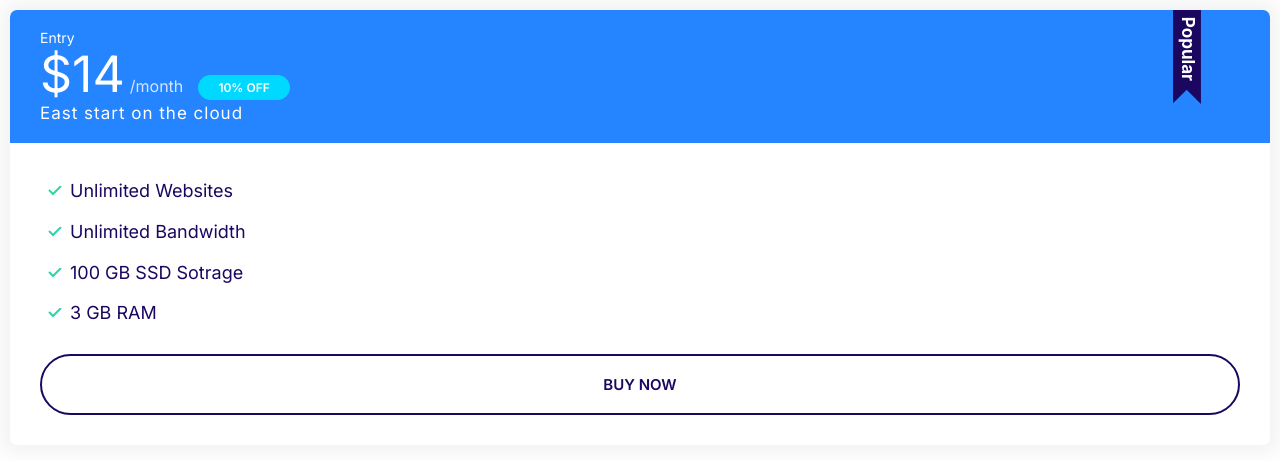
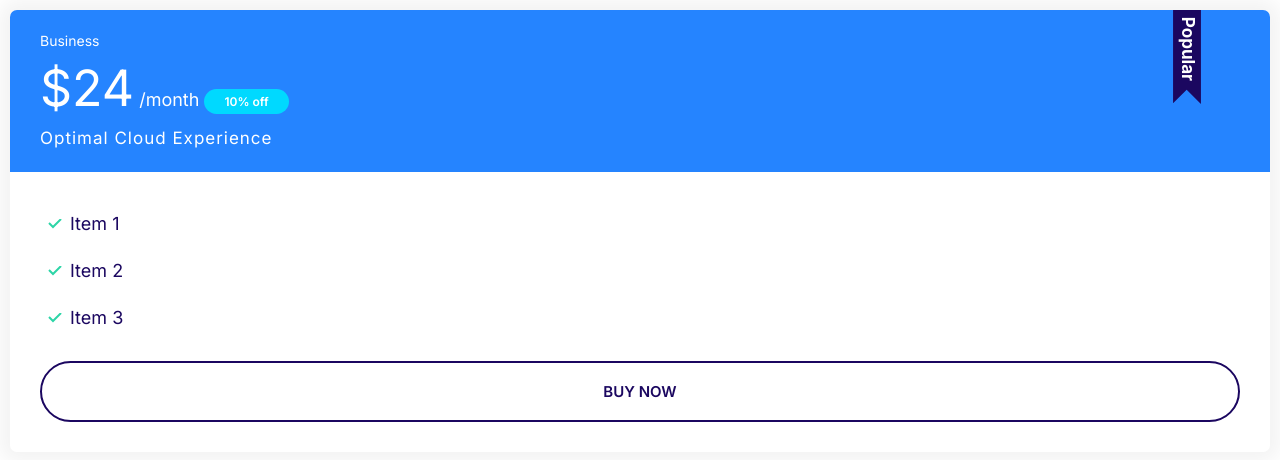
Before and after one commit to H3maTech/cloud-hosting, a plain HTML site: page index.html in a window 1280 px wide. Drawn offline with Linux system fonts and the light colour scheme.

Commit message:
Modify the popular plan component.

```diff
--- a/css/styles.css
+++ b/css/styles.css
@@ -2,28 +2,36 @@
     --color-primary: #2584ff;
     --color-secondary: #00d9ff;
     --color-accent: #ff3400;
-    --color-heading: #1b0760;
+    --color-headings: #1b0760;
     --color-body: #918ca4;
     --color-border: #ccc;
     --border-radius: 30px;
   }
 
-/* Typography */
-*, *::before, *::after {
+  *,
+  *::after,
+  *::before {
     box-sizing: border-box;
   }
 
+  /* Typography */
+
   html {
+    /* 62.5% of 16px = 10px */
     font-size: 62.5%;
   }
 
   body {
     font-family: Inter, Arial, Helvetica, sans-serif;
+    font-size: 2.4rem;
+    line-height: 1.5;
     color: var(--color-body);
   }
 
-h1, h2, h3 {
-    color: var(--color-heading);
+  h1,
+  h2,
+  h3 {
+    color: var(--color-headings);
     margin-bottom: 1rem;
   }
 
@@ -52,6 +60,10 @@ p {
       font-size: 8rem;
     }
 
+    h2 {
+      font-size: 4rem;
+    }
+
     h3 {
       font-size: 2.4rem;
     }
@@ -70,14 +82,13 @@ a {
   }
 
   .link-arrow::after {
-    content: '-->';
+    content: "-->";
     margin-left: 5px;
-    display: inline-block;
-    transition: transform 0.15s;
+    transition: margin 0.15s;
   }
 
   .link-arrow:hover::after {
-    transform: translateX(5px);
+    margin-left: 10px;
   }
 
   @media screen and (min-width: 1024px) {
@@ -85,7 +96,6 @@ a {
       font-size: 1.5rem;
     }
   }
-
   /* Badges */
 
   .badge {
@@ -106,8 +116,10 @@ a {
     color: #fff;
   }
 
-.badge--small {
+  .badge--
+   {
     font-size: 1.6rem;
+    padding: 0.5rem 1.5rem;
   }
 
   @media screen and (min-width: 1024px) {
@@ -119,12 +131,11 @@ a {
       font-size: 1.2rem;
     }
   }
-
   /* Lists */
   .list {
     list-style: none;
     padding-left: 0;
-    color: var(--color-heading);
+    color: var(--color-headings);
   }
 
   .list--inline .list__item {
@@ -139,6 +150,7 @@ a {
 
   .list--tick .list__item {
     padding-left: 0.5rem;
+    margin-bottom: 1rem;
   }
 
   @media screen and (min-width: 1024px) {
@@ -146,7 +158,6 @@ a {
       padding-left: 0;
     }
   }
-
   /* Icons */
   .icon {
     width: 40px;
@@ -158,15 +169,14 @@ a {
   }
 
   .icon-container {
-    align-items: center;
     background: #f3f9fa;
+    width: 64px;
+    height: 64px;
     border-radius: 100%;
     display: inline-flex;
-    height: 64px;
     justify-content: center;
-    width: 64px;
+    align-items: center;
   }
-
   /* Buttons */
   .btn {
     border-radius: 40px;
@@ -179,11 +189,6 @@ a {
     text-align: center;
     text-transform: uppercase;
     white-space: nowrap;
-}
-
-.btn--block {
-    width: 100%;
-    display: inline-block;
   }
 
   .btn--primary {
@@ -201,7 +206,7 @@ a {
   }
 
   .btn--secondary:hover {
-    #00c8eb
+    background: #05cdf0;
   }
 
   .btn--accent {
@@ -215,14 +220,18 @@ a {
 
   .btn--outline {
     background: #fff;
-    color: var(--color-heading);
-    border: 2px solid var(--color-heading);
-    transition: background 0.15s, color 0.15s;
+    color: var(--color-headings);
+    border: 2px solid var(--color-headings);
   }
 
   .btn--outline:hover {
-    background: var(--color-heading);
+    background: var(--color-headings);
     color: #fff;
+  }
+
+  .btn--block {
+    width: 100%;
+    display: inline-block;
   }
 
   @media screen and (min-width: 1024px) {
@@ -235,9 +244,8 @@ a {
   .input {
     border-radius: var(--border-radius);
     border: 1px solid var(--color-border);
-    color: var(--color-heading);
+    color: var(--color-headings);
     font-size: 2rem;
-    font-weight: 200;
     outline: 0;
     padding: 1.5rem 3.5rem;
   }
@@ -250,7 +258,6 @@ a {
     border: 1px solid var(--color-border);
     border-radius: var(--border-radius);
     display: flex;
-
   }
 
   .input-group .input {
@@ -268,7 +275,6 @@ a {
       font-size: 1.5rem;
     }
   }
-
   /* Cards */
   .card {
     border-radius: 7px;
@@ -289,6 +295,10 @@ a {
   .card--secondary .card__header {
     background: var(--color-secondary);
     color: #fff;
+  }
+
+  .card--secondary .badge--secondary {
+    background: #02cdf1;
   }
 
   /* Plans */
--- a/index.html
+++ b/index.html
@@ -17,20 +17,19 @@
     <div class="plan plan--popular">
       <div class="card card--primary">
         <header class="card__header">
-          <h3 class="plan__name">Entry</h3>
-          <span class="plan__price">$14</span>
-          <span class="plan__billing-cycle">/month</span>
-          <span class="badge badge--secondary badge--small">10% OFF</span>
-          <span class="plan__description">East start on the cloud</span>
+          <h3 class="plan__name">Business</h3>
+          <span class="plan__price">$24</span>
+          <span class="paln__billing-cycle">/month</span>
+          <span class="badge badge--secondary badge--small">10% off</span>
+          <span class="plan__description">Optimal Cloud Experience</span>
         </header>
         <div class="card__body">
           <ul class="list list--tick">
-            <li class="list__item">Unlimited Websites</li>
-            <li class="list__item">Unlimited Bandwidth</li>
-            <li class="list__item">100 GB SSD Sotrage</li>
-            <li class="list__item">3 GB RAM</li>
+            <li class="list__item">Item 1</li>
+            <li class="list__item">Item 2</li>
+            <li class="list__item">Item 3</li>
           </ul>
-          <button class="btn btn--outline btn--block">Buy Now</button>
+          <button class="btn btn--block btn--outline">Buy Now</button>
         </div>
       </div>
     </div>
```
Lines whose indentation alone changed are shown as unchanged.
